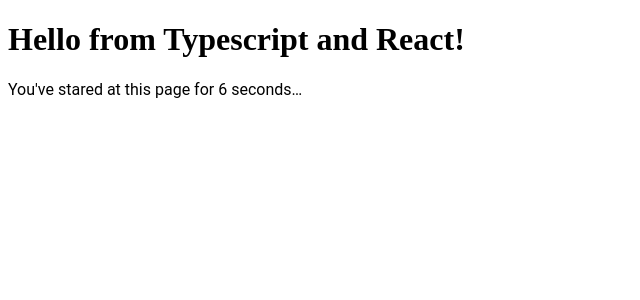
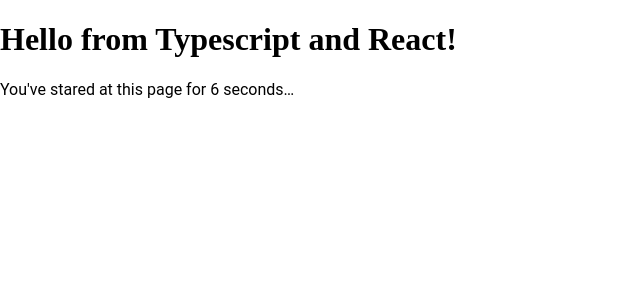
Before and after one commit to pokle/typescript-react-kit, a React app: page / in a window 1280 px wide. Shown: the top 300 px of the page, without its empty margins (0-640 px from the left). Built offline with nearby package versions, Linux system fonts and the light colour scheme.

Commit message:
Added a minimal reset

```diff
--- /dev/null
+++ b/src/styles/_reset.scss
@@ -0,0 +1,7 @@
+html,
+body,
+ul,
+ol {
+    margin: 0;
+    padding: 0;
+}
--- a/src/styles/base.scss
+++ b/src/styles/base.scss
@@ -1,3 +1,4 @@
+@import 'reset';
 
 * {
     font-family:  Roboto, Arial, Helvetica, sans-serif;
```
